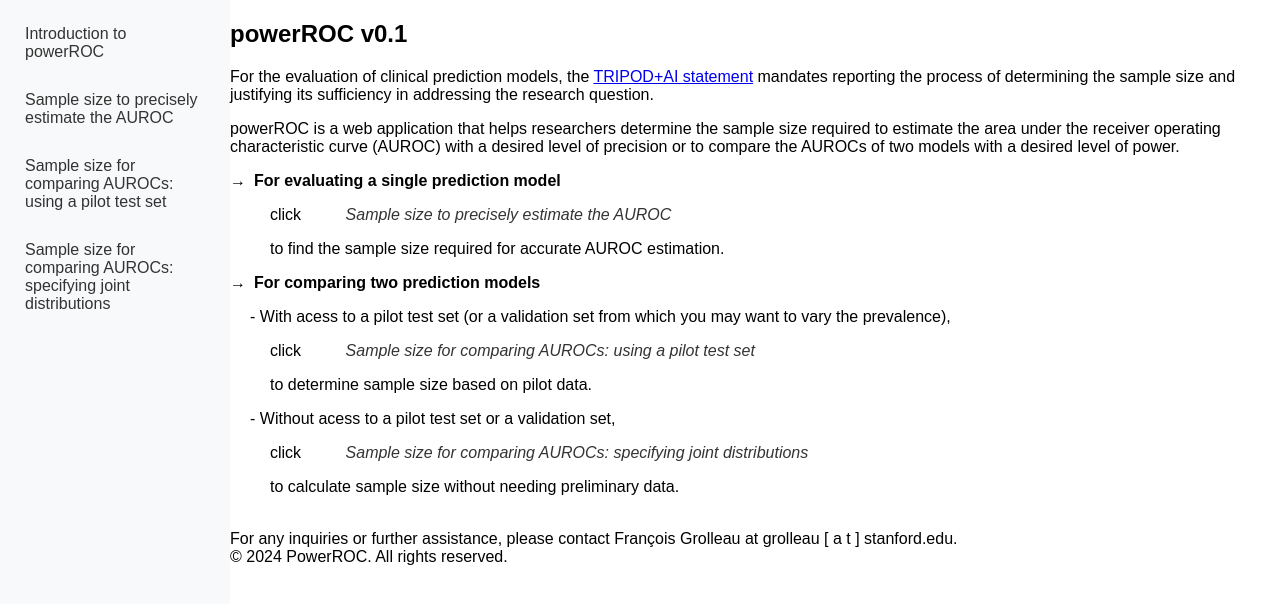
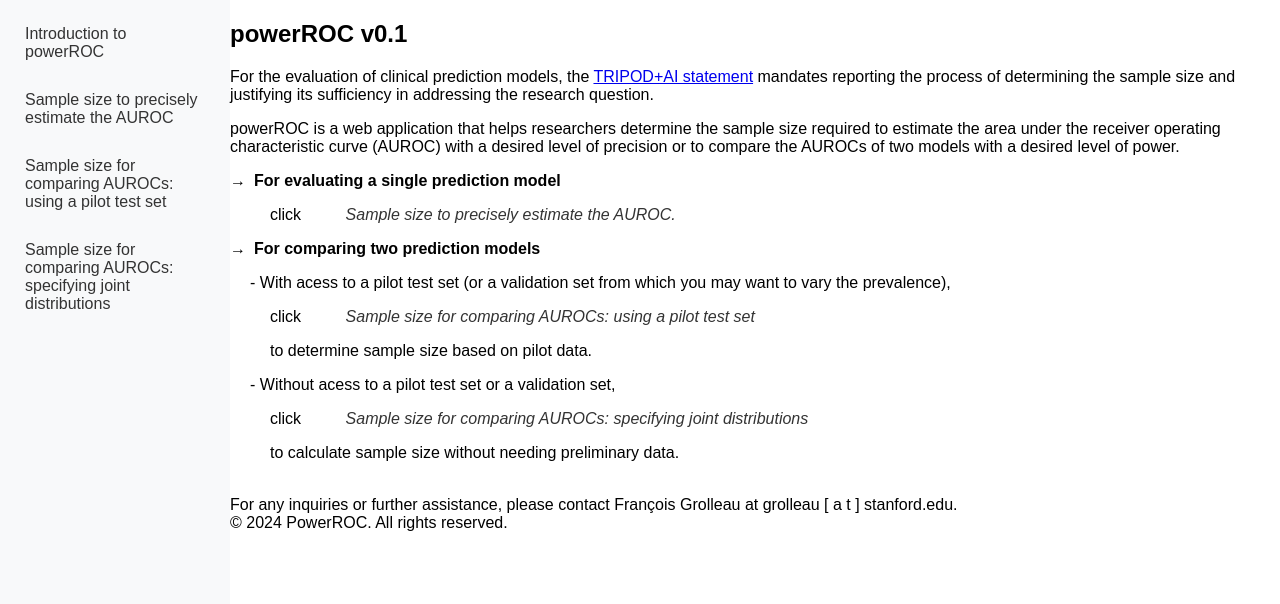
Before and after one commit to fcgrolleau/powerROC, a plain HTML site: page index.html in a window 1280 px wide. Shown: the top 604 px of the page. Drawn offline with Linux system fonts and the light colour scheme.

Commit message:
Add files via upload

```diff
--- a/index.html
+++ b/index.html
@@ -84,7 +84,7 @@
 
         <ul class="dash-list">
             <li><b>For evaluating a single prediction model</b></li>
-            <p style="text-indent: 40px;">click <a href="#" onclick="showContent('page1')" class="zoom-link">Sample size to precisely estimate the AUROC</a> </p> <p style="text-indent: 40px;">to find the sample size required for accurate AUROC estimation.</p>
+            <p style="text-indent: 40px;">click <a href="#" onclick="showContent('page1')" class="zoom-link">Sample size to precisely estimate the AUROC.</a></p>
             <li><b>For comparing two prediction models</b>
                 <p style="text-indent: 20px;">- With acess to a pilot test set (or a validation set from which you may want to vary the prevalence),</p><p style="text-indent: 40px;">click <a href="#" onclick="showContent('page2')" class="zoom-link">Sample size for comparing AUROCs: using a pilot test set</a> </p> <p style="text-indent: 40px;">to determine sample size based on pilot data.</p>
                 <p style="text-indent: 20px;">- Without acess to a pilot test set or a validation set,</p><p style="text-indent: 40px;">click <a href="#" onclick="showContent('page3')" class="zoom-link">Sample size for comparing AUROCs: specifying joint distributions</a> </p> <p style="text-indent: 40px;">to calculate sample size without needing preliminary data.</p>
```
